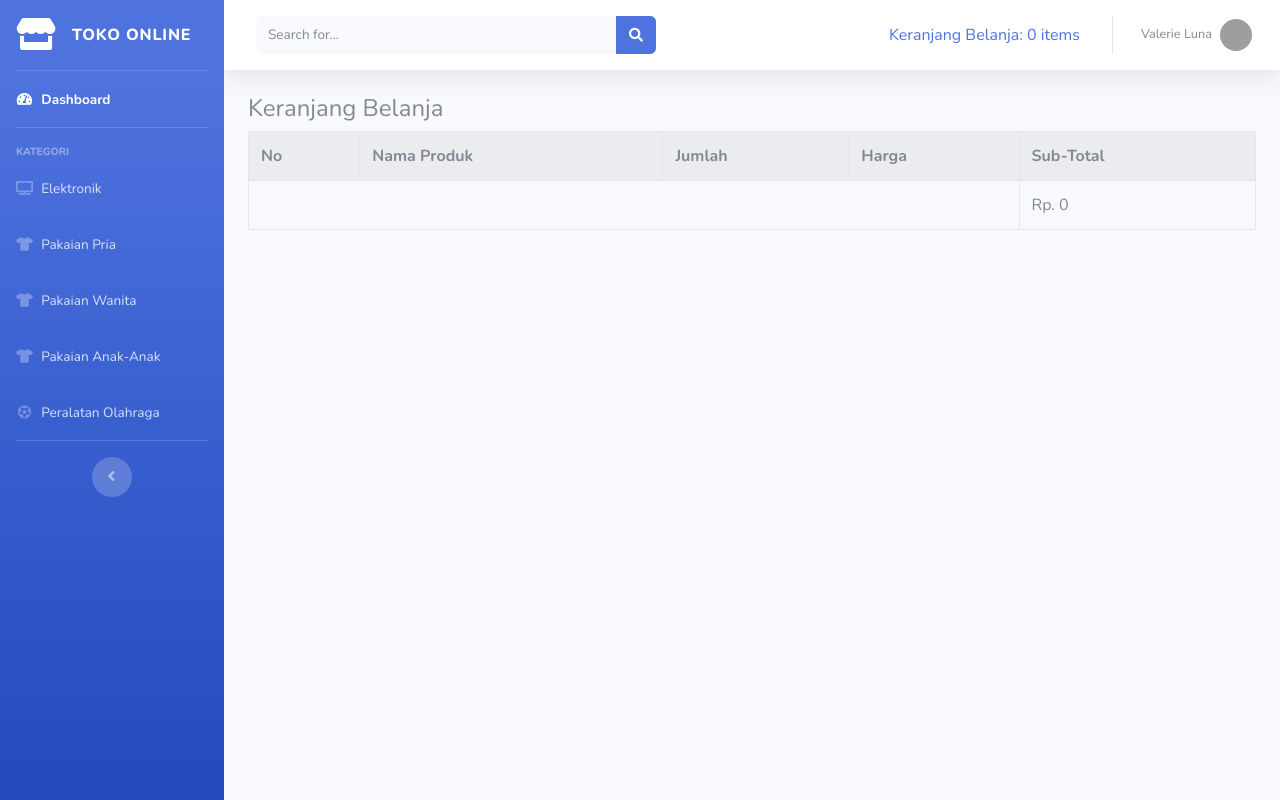
After one commit to ijlalbm/toko_online, a CodeIgniter app: page /toko_online/index.php/dashboard/detail_keranjang in a window 1280 px wide. The commit adds this page. Run offline with CodeIgniter, Linux system fonts and the light colour scheme; grey boxes are pictures that could not be loaded.

Commit message:
tambah keranjang page

```diff
--- a/application/controllers/dashboard.php
+++ b/application/controllers/dashboard.php
@@ -22,4 +22,11 @@ class Dashboard extends CI_Controller {
         $this->cart->insert($data);
         redirect('dashboard');
     }
+
+    public function detail_keranjang(){
+        $this->load->view('templates/header');
+        $this->load->view('templates/sidebar');
+        $this->load->view('keranjang');
+        $this->load->view('templates/footer');
+    }
 }
--- a/application/views/dashboard.php
+++ b/application/views/dashboard.php
@@ -30,7 +30,7 @@
                 <div class="card-body">
                     <h5 class="card-title mb-1"><?php echo $brg->nama_brg ; ?></h5>
                     <small><?php echo $brg->keterangan ; ?></small><br>
-                    <span class="badge bg-success mb-3">Rp. <?php echo $brg->harga ; ?></span>
+                    <span class="badge bg-success mb-3">Rp. <?php echo number_format($brg->harga, 0,',','.') ; ?></span>
                     <?= anchor('dashboard/tambah_ke_keranjang/'.$brg->id_brg,'<div class="btn btn-sm btn-primary">Tambah ke Keranjang</div>')?>
                     <a href="#" class="btn btn-sm btn-success">Detail</a>
                 </div>
--- /dev/null
+++ b/application/views/keranjang.php
@@ -0,0 +1,30 @@
+<div class="container-fluid">
+    <h4> Keranjang Belanja </h4>
+    <table class="table table-bordered table-striped table-hover">
+        <tr>
+            <th>No</th>
+            <th>Nama Produk</th>
+            <th>Jumlah</th>
+            <th>Harga</th>
+            <th>Sub-Total</th>
+        </tr>
+
+        <?php
+            $i=1;
+            foreach($this->cart->contents() as $items ) :
+        ?>
+            <tr>
+                <td><?php echo $i++ ?></td>
+                <td><?php echo $items['name'] ?></td>
+                <td><?php echo $items['qty'] ?></td>
+                <td align="rigth">Rp. <?php echo number_format($items['price'],0,',','.') ?></td>
+                <td align="rigth">Rp. <?php echo number_format($items['subtotal'],0,',','.') ?></td>
+            </tr>
+        <?php endforeach ?>
+
+                <tr>
+                    <td colspan="4"></td>
+                    <td align="rigth">Rp. <?php echo number_format($this->cart->total(),0,',','.') ?></td>
+                </tr>
+    </table>
+</div>
```
